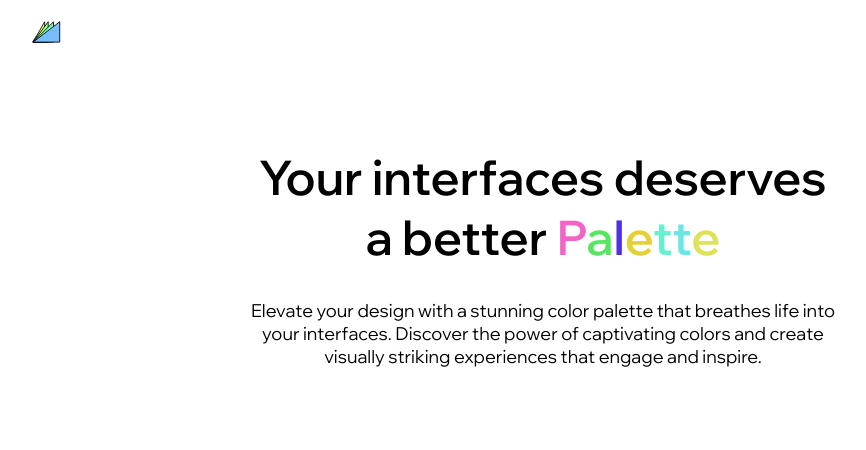
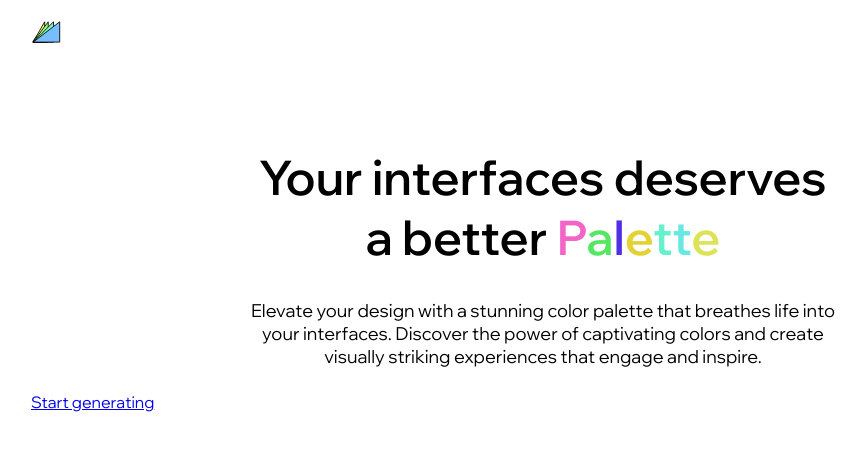
Before and after one commit to Hctor11/palette-ui, a Next.js app: page / in a window 1280 px wide. Shown: the top 450 px of the page, without its empty margins (97-963 px from the left). Built offline with nearby package versions, Linux system fonts and the light colour scheme.

Commit message:
add generator route and button

```diff
--- a/src/app/page.tsx
+++ b/src/app/page.tsx
@@ -1,5 +1,6 @@
 import "./main.sass";
 import Nav from "@/components/nav/Nav";
+import Button from "@/components/mainButton/Button";
 import generateRandomColor from "@/util/randomColorGenerator";
 
 export default function Home() {
@@ -32,6 +33,7 @@ export default function Home() {
           create visually striking experiences that engage and inspire.
         </h4>
       </div>
+      <Button></Button>
     </main>
   );
 }
--- /dev/null
+++ b/src/components/mainButton/Button.tsx
@@ -0,0 +1,13 @@
+import Link from "next/link"
+
+const Button = () => {
+  return (
+    <div className="button">
+        <Link href="/generator" className="button-link">
+            Start generating
+        </Link>
+    </div>
+  )
+}
+
+export default Button
```
Also changed, not shown: src/app/generator/page.tsx (added, +10 -0 lines), src/components/mainButton/button.sass (added).
